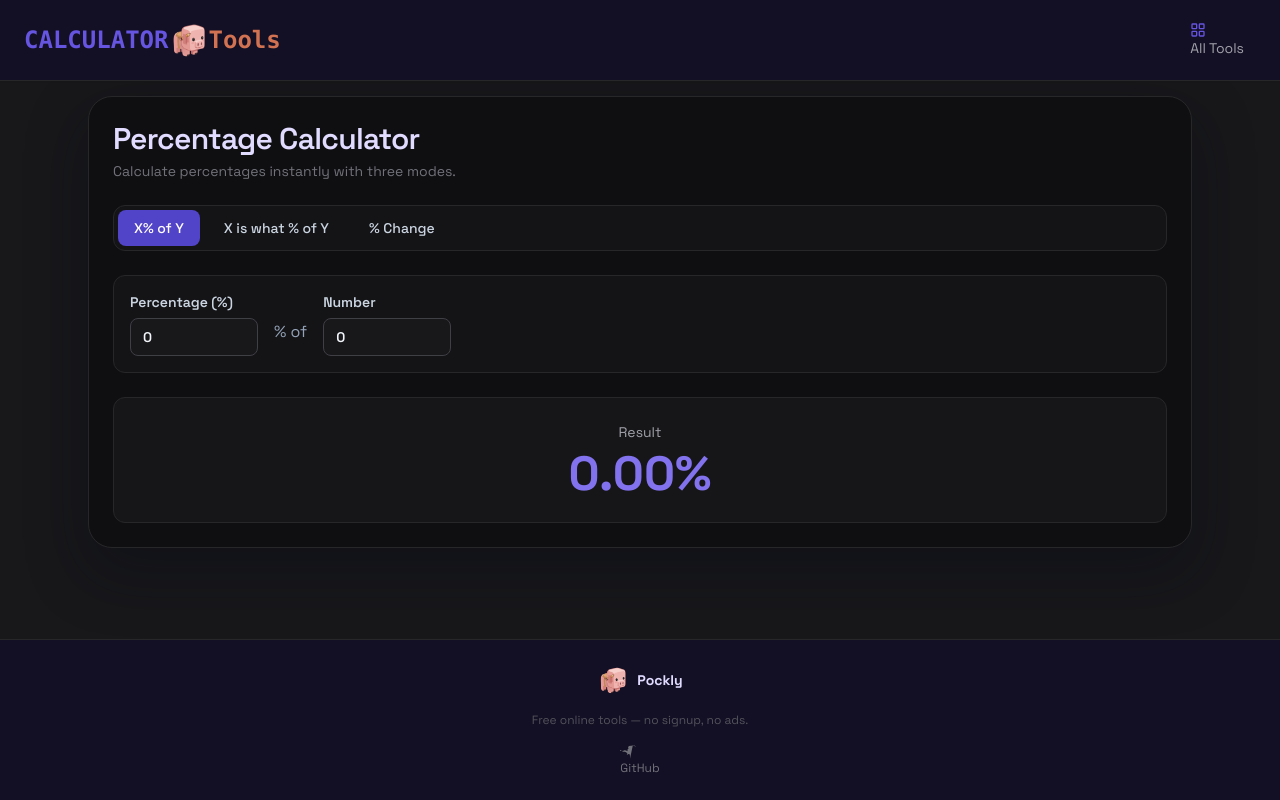
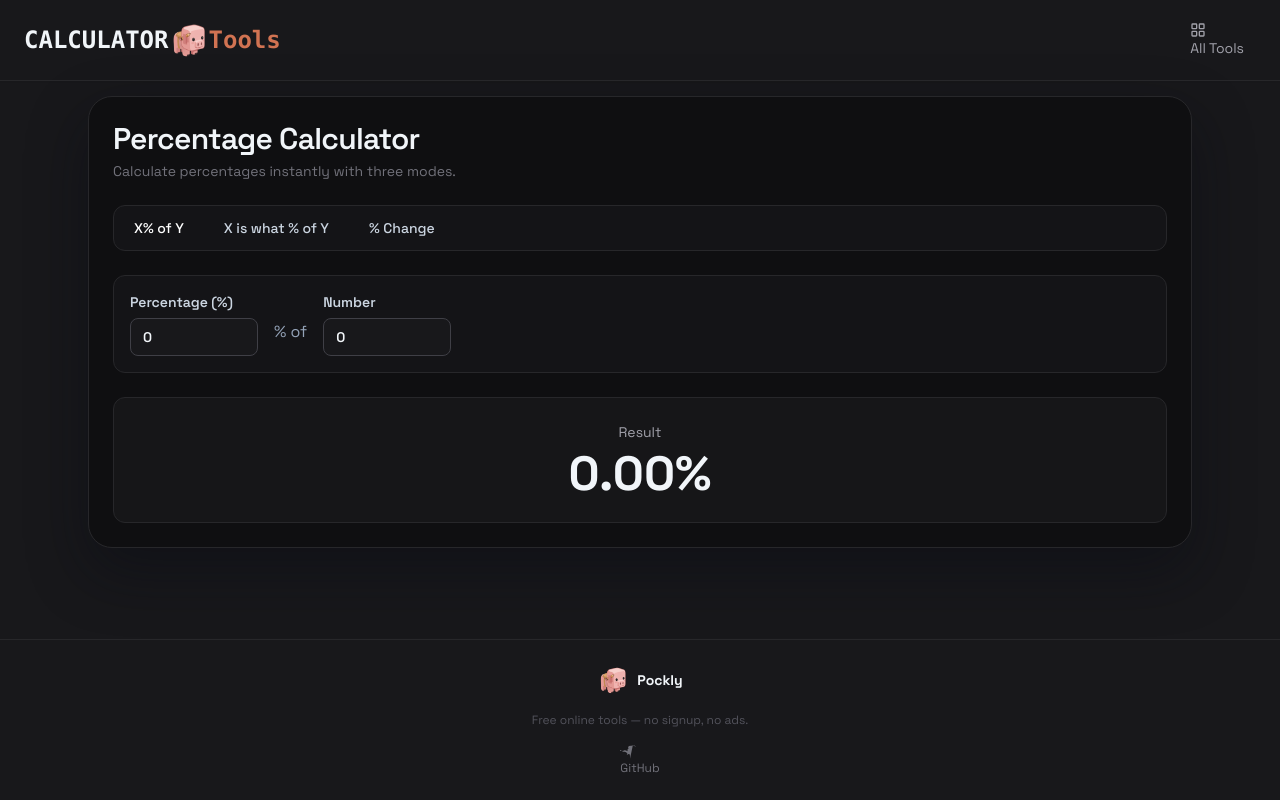
Before and after one commit to luis-sagx/pockly, an Angular app in the folder calculator/: page /percentage-calculator in a window 1280 px wide. Built offline with nearby package versions, Linux system fonts and the light colour scheme.

Commit message:
feat: update Tailwind CSS configuration with new color palette and font families

```diff
--- a/calculator/tailwind.config.js
+++ b/calculator/tailwind.config.js
@@ -4,29 +4,37 @@ export default {
   theme: {
     extend: {
       colors: {
-        brand: {
-          50: "#f0eeff",
-          100: "#e0dbff",
-          200: "#c4baff",
-          300: "#a193f8",
-          400: "#8272ee",
-          500: "#6655e0",
-          600: "#5244c8",
-          700: "#3e33a0",
-          800: "#2a2270",
-          900: "#1a1548",
-          950: "#130f24",
+        // Sistema de diseño PostHog-inspired (DESIGN.md)
+        olive: {
+          ink: "#4d4f46",      // Primary text - olive-gray cálido
+          deep: "#23251d",      // Link text, high-emphasis headings
+          border: "#bfc1b7",   // Primary border - sage-tinted gray
+          light: "#b6b7af",     // Secondary border
+          placeholder: "#9ea096", // Placeholder text, disabled
+          cream: "#eeefe9",     // Input backgrounds, secondary surfaces
+          lightSage: "#e5e7e0", // Button backgrounds, tertiary surfaces
+          parchment: "#fdfdf8", // Warm Parchment - page background
+          tan: "#d4c9b8",      // Featured button backgrounds
+        },
+        posthog: {
+          orange: "#F54E00",   // Hidden brand accent - hover surprises
+          amber: "#F7A501",    // Secondary hover accent
         },
         tomato: {
-          50: "#fdf8f5", // Más cerca de un crema/hueso
-          100: "#f9ede4", // Beige muy claro con matiz tomate
-          200: "#f1dacc", // Tono arena suave
-          300: "#e9b9a1", // Coral desaturado
-          400: "#df9474", // Terracota claro
-          500: "#d17352", // El tono base, ahora más orgánico
+          50: "#fdf8f5",
+          100: "#f9ede4",
+          200: "#f1dacc",
+          300: "#e9b9a1",
+          400: "#df9474",
+          500: "#d17352",
           600: "#b05d41",
           700: "#8f4b34",
         },
+      },
+      fontFamily: {
+        display: ['"IBM Plex Sans Variable"', 'IBM Plex Sans', '-apple-system', 'system-ui', 'Avenir Next', 'Avenir', 'Segoe UI', 'Helvetica Neue', 'Helvetica', 'Ubuntu', 'Roboto', 'Noto', 'Arial'],
+        body: ['"IBM Plex Sans Variable"', 'IBM Plex Sans', '-apple-system', 'system-ui', 'Avenir Next', 'Avenir', 'Segoe UI', 'Helvetica Neue', 'Helvetica', 'Ubuntu', 'Roboto', 'Noto', 'Arial'],
+        mono: ['ui-monospace', 'SFMono-Regular', 'Menlo', 'Monaco', 'Consolas', 'Liberation Mono', 'Courier New'],
       },
     },
   },
```
Also changed, not shown: 1 other file (tests, documents, lock files or other folders).
